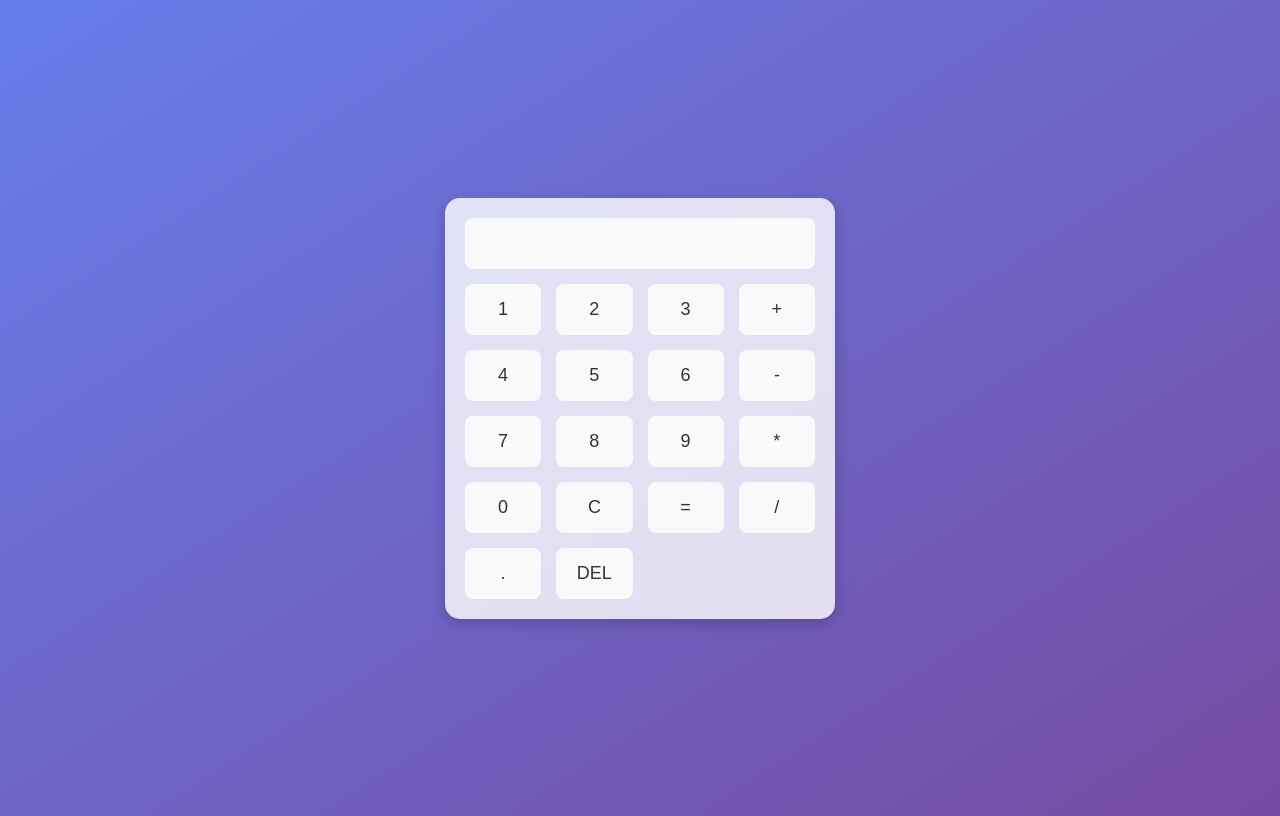
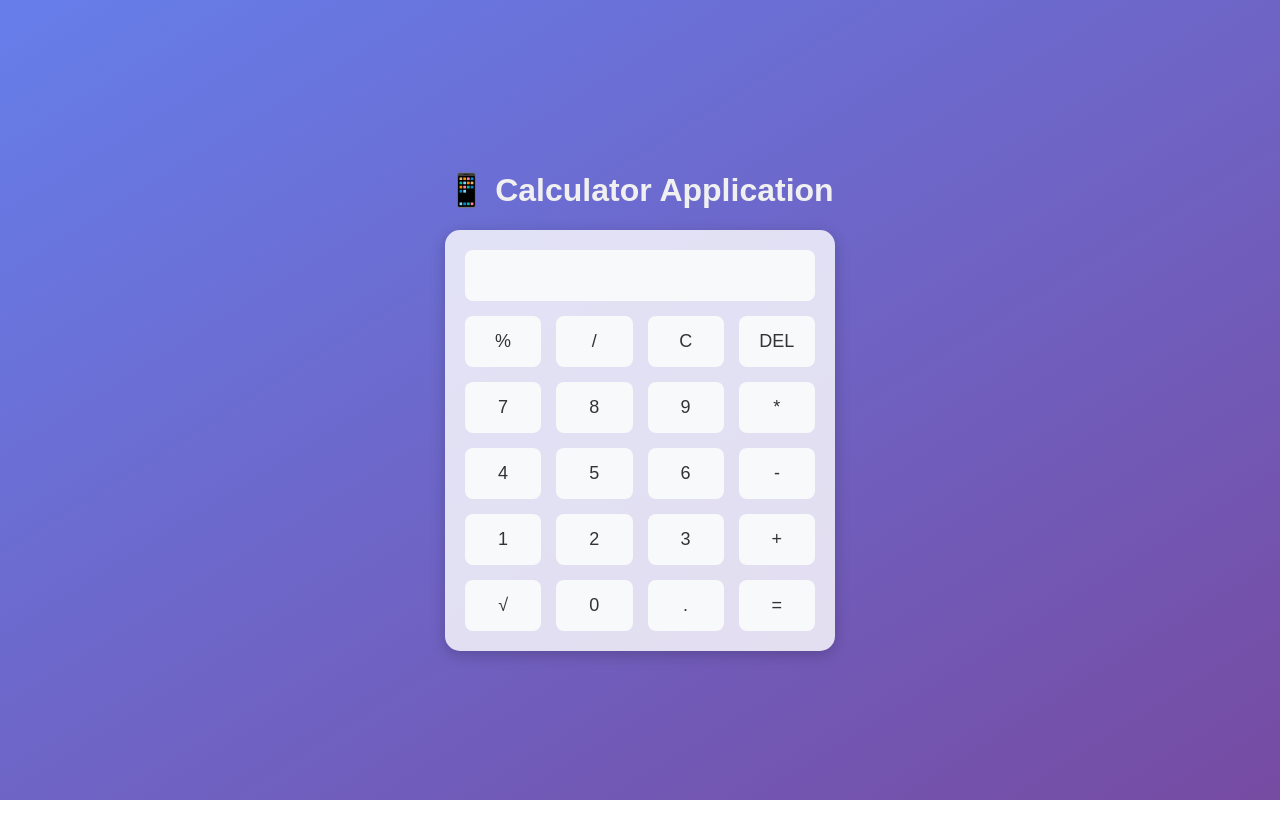
Before and after one commit to jameycaaa/ipt101-calculator-app, a plain HTML site: page index.html in a window 1280 px wide. Drawn offline with Linux system fonts and the light colour scheme.

Commit message:
Update index.html

```diff
--- a/index.html
+++ b/index.html
@@ -4,91 +4,83 @@
 <head>
   <meta charset="UTF-8">
   <meta name="viewport" content="width=device-width, initial-scale=1.0">
-  <title>Calculator Loria</title>
+  <title>📱 Calcu</title>
   <style>
     body {
       display: flex;
+      flex-direction: column;
       justify-content: center;
       align-items: center;
-      height: 100vh;
+      min-height: 100vh;
+      margin: 0;
       background: linear-gradient(to bottom right, #667eea, #764ba2);
-      /* Updated gradient colors */
     }
 
     #calculator {
-      width: 350px;
-      /* Increased width */
+      width: 90%;
+      max-width: 350px;
       border: none;
-      /* Removed border */
       padding: 20px;
       background: rgba(255, 255, 255, 0.8);
-      /* Semi-transparent background */
       display: grid;
       grid-template-columns: repeat(4, 1fr);
       gap: 15px;
-      /* Increased gap */
       border-radius: 15px;
-      /* Increased border radius */
       box-shadow: 0 4px 15px rgba(0, 0, 0, 0.2);
-      /* Added shadow */
     }
 
     #calculator button,
     #calculator input {
       padding: 15px;
-      /* Increased padding */
       font-size: 18px;
-      /* Increased font size */
       border: none;
-      /* Removed borders */
       border-radius: 8px;
-      /* Rounded corners */
       background: #f8f9fa;
       color: #333;
       transition: background-color 0.3s, transform 0.2s;
-      /* Smooth transition for hover effects */
     }
 
     #calculator button:hover,
     #calculator button:focus {
       background-color: #e9ecef;
-      /* Change background on hover/focus */
       transform: translateY(-2px);
-      /* Slight lift effect */
     }
 
     #result {
       grid-column: span 4;
       text-align: right;
       background: #e9ecef;
-      /* Light grey background for the result input */
       font-weight: bold;
-      /* Bold font for better visibility */
     }
   </style>
 </head>
 
 <body>
+  <header style="font-family: Arial, sans-serif; color: #f0f0f0;">
+    <h1>📱 Calculator Application</h1>
+  </header>
   <div id="calculator">
     <input type="text" id="result" readonly>
+    <button onclick="operate('%')">%</button>
+    <button onclick="operate('/')">/</button>
+    <button onclick="clearResult()">C</button>
+    <button onclick="backspace()">DEL</button>
+    <button onclick="appendNumber('7')">7</button>
+    <button onclick="appendNumber('8')">8</button>
+    <button onclick="appendNumber('9')">9</button>
+    <button onclick="operate('*')">*</button>
+    <button onclick="appendNumber('4')">4</button>
+    <button onclick="appendNumber('5')">5</button>
+    <button onclick="appendNumber('6')">6</button>
+    <button onclick="operate('-')">-</button>
     <button onclick="appendNumber('1')">1</button>
     <button onclick="appendNumber('2')">2</button>
     <button onclick="appendNumber('3')">3</button>
     <button onclick="operate('+')">+</button>
-    <button onclick="appendNumber('4')">4</button>
-    <button onclick="appendNumber('5')">5</button>
-    <button onclick="appendNumber('6')">6</button>
-    <button onclick="operate('-')">-</button>
-    <button onclick="appendNumber('7')">7</button>
-    <button onclick="appendNumber('8')">8</button>
-    <button onclick="appendNumber('9')">9</button>
-    <button onclick="operate('*')">*</button>
+    <button onclick="calculateSquareRoot()">√</button>
     <button onclick="appendNumber('0')">0</button>
-    <button onclick="clearResult()">C</button>
+    <button onclick="appendDecimal()">.</button>
     <button onclick="calculateResult()">=</button>
-    <button onclick="operate('/')">/</button>
-    <button onclick="appendDecimal()">.</button>
-    <button onclick="backspace()">DEL</button>
   </div>
 
   <script>
@@ -122,9 +114,18 @@
         case '/':
           result = parseFloat(previousNumber) / parseFloat(currentNumber);
           break;
+        case '%':
+          result = (parseFloat(previousNumber) / 100) * parseFloat(currentNumber);
+          break;
       }
       savedResult = result.toFixed(2);
       document.getElementById('result').value = savedResult;
+    }
+
+    function calculateSquareRoot() {
+      const currentNumber = document.getElementById('result').value;
+      const result = Math.sqrt(parseFloat(currentNumber));
+      document.getElementById('result').value = result.toFixed(2);
     }
 
     function clearResult() {
@@ -145,6 +146,7 @@
       }
     }
   </script>
+
 </body>
 
 </html>
```
